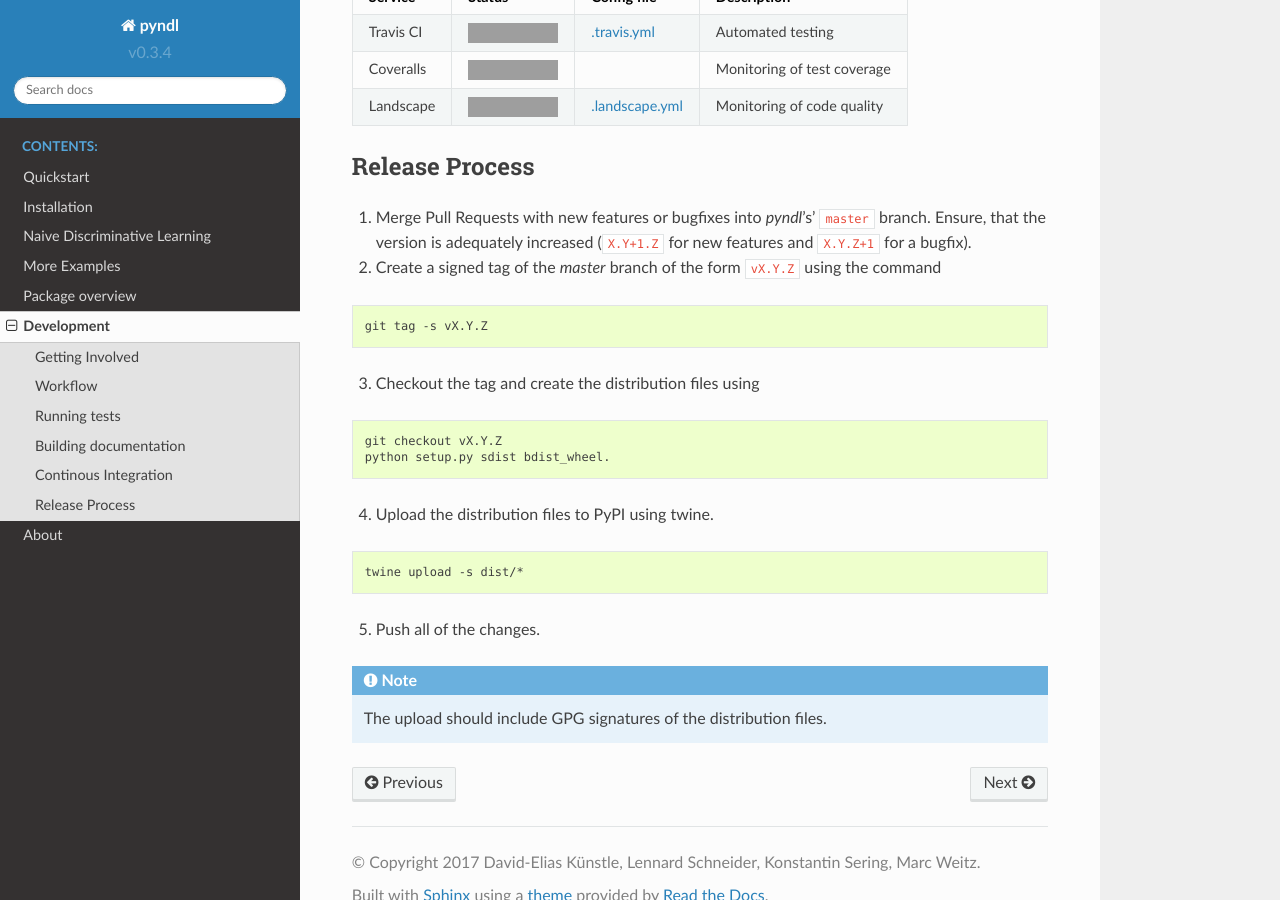
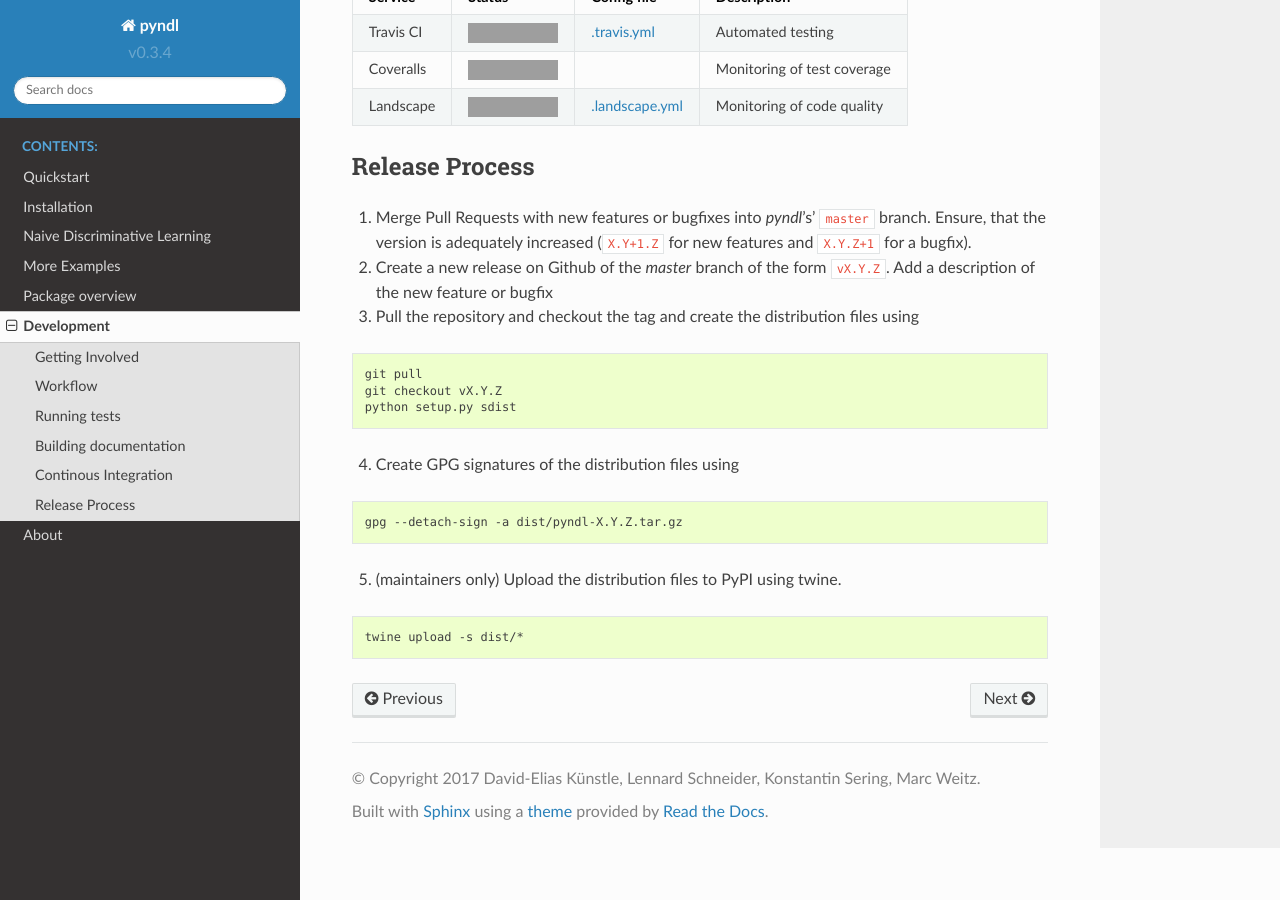
Before and after one commit to quantling/pyndl, a Sphinx documentation site: the page built from doc/source/development.rst, in a window 1280 px wide and 900 px high, scrolled down 1940 px. Built offline with Sphinx 7.4.7 and the Read the Docs theme 2.0.0, drawn with Linux system fonts in a browser that asks for light colours; grey boxes are pictures that could not be loaded.

Commit message:
changes release process

```diff
--- a/doc/source/development.rst
+++ b/doc/source/development.rst
@@ -144,28 +144,26 @@ Release Process
 1. Merge Pull Requests with new features or bugfixes into *pyndl*'s' ``master``
    branch. Ensure, that the version is adequately increased (``X.Y+1.Z`` for new
    features and ``X.Y.Z+1`` for a bugfix).
-2. Create a signed tag of the `master` branch of the form ``vX.Y.Z`` using the
-   command
+2. Create a new release on Github of the `master` branch of the form ``vX.Y.Z``.
+   Add a description of the new feature or bugfix
+
+3. Pull the repository and checkout the tag and create the distribution files
+   using
 
 .. code:: bash
 
-    git tag -s vX.Y.Z
+    git pull
+    git checkout vX.Y.Z
+    python setup.py sdist
 
-3. Checkout the tag and create the distribution files using
+4. Create GPG signatures of the distribution files using
 
 .. code:: bash
 
-    git checkout vX.Y.Z
-    python setup.py sdist bdist_wheel.
+    gpg --detach-sign -a dist/pyndl-X.Y.Z.tar.gz
 
-4. Upload the distribution files to PyPI using twine.
+5. (maintainers only) Upload the distribution files to PyPI using twine.
 
 .. code:: bash
 
     twine upload -s dist/*
-
-5. Push all of the changes.
-
-.. note::
-
-    The upload should include GPG signatures of the distribution files.
```
